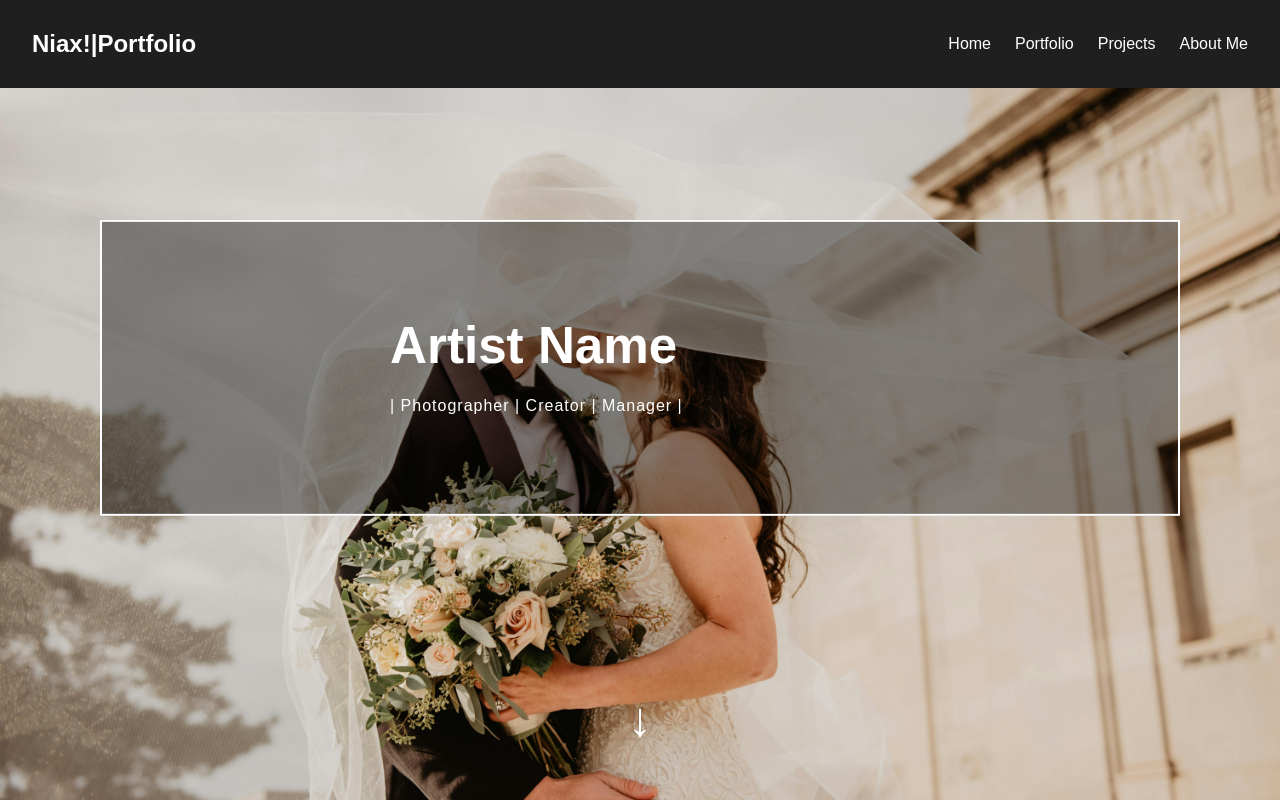
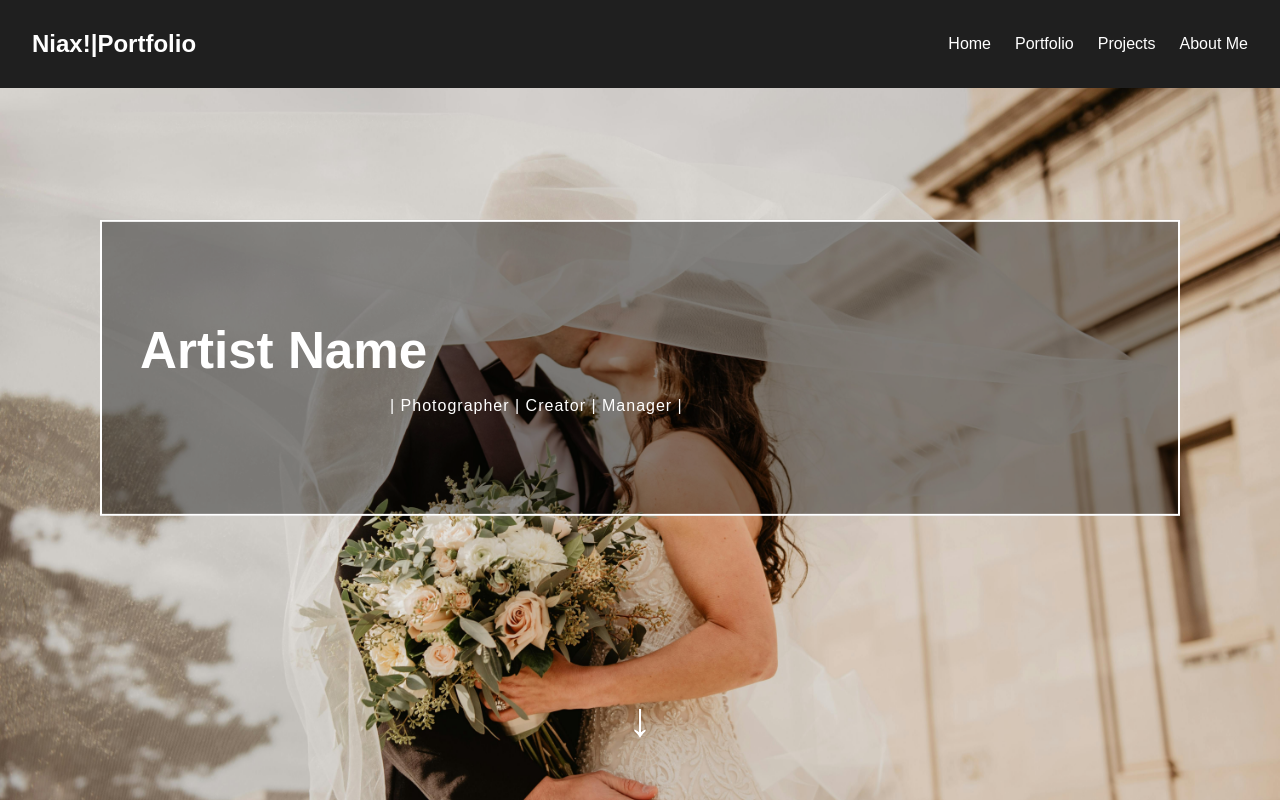
Before and after one commit to VictorySpecificationII/flowersbythebed-photography, a React (Vite) app: page / in a window 1280 px wide. Shown: the top 800 px of the page. Built offline with nearby package versions, Linux system fonts and the light colour scheme.

Commit message:
added adjustable artist name

```diff
--- a/src/modules/Home.jsx
+++ b/src/modules/Home.jsx
@@ -60,8 +60,16 @@ const Home = () => {
           color: "white",
         }}
       >
-        {/* Artist name */}
-        <h1 style={{ margin: 0, paddingBottom: "6px" }}>Artist Name</h1>
+
+        {/* Artist name with adjustable position */}
+        <div
+          style={{
+                transform: "translate(-250px, 5px)", // adjust X and Y here
+                marginBottom: "6px",              // spacing for separator
+        }}
+        >
+         <h1 style={{ margin: 0 }}>Artist Name</h1>
+         </div>
 
         {/* Separator line */}
         <div
```
